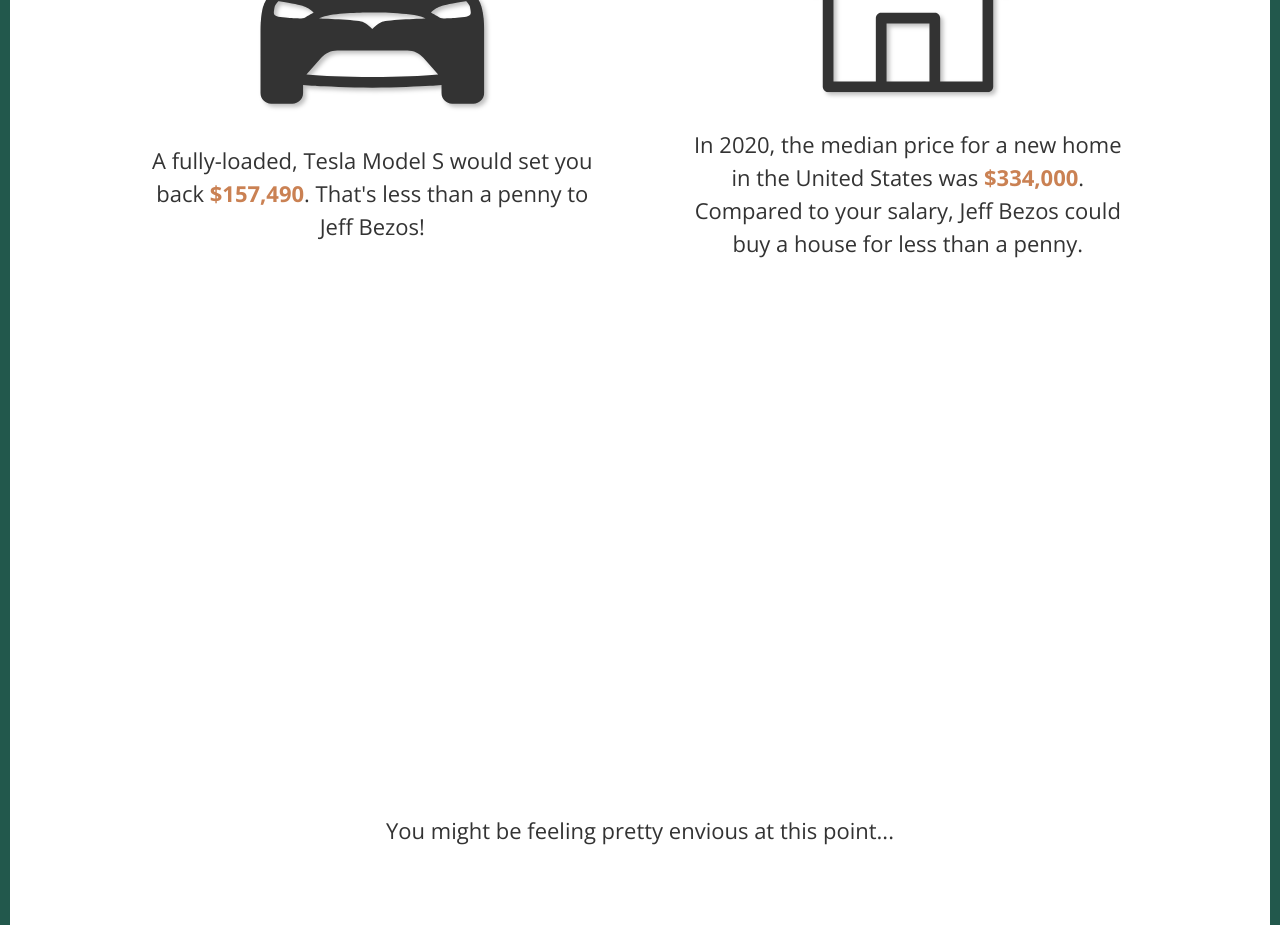
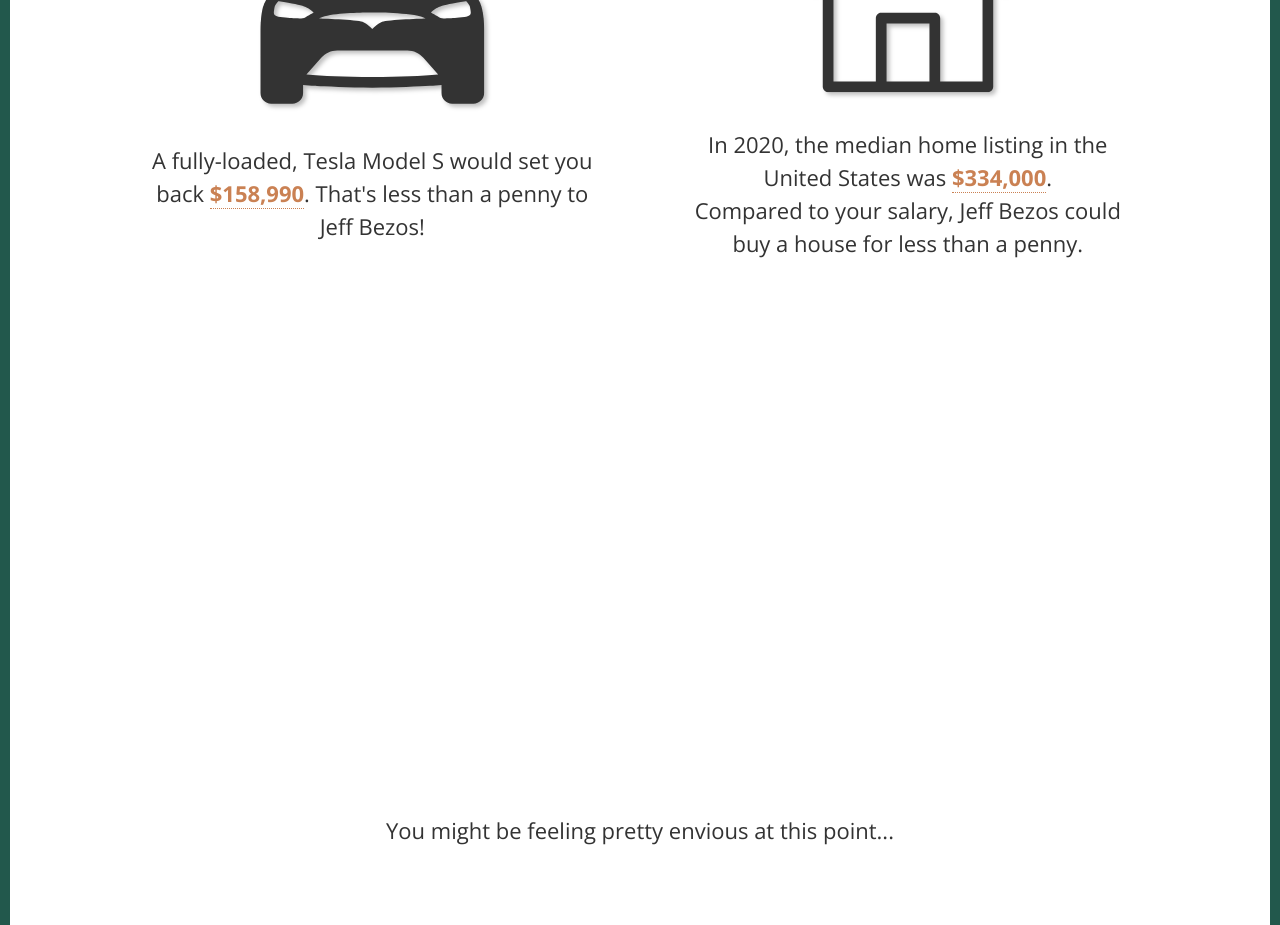
Before and after one commit to joegelay/you-vs-a-billionaire, a React (Create React App) app: page / in a window 1280 px wide. Shown: the part 2780-3705 px from the top of the page. Built offline with nearby package versions, Linux system fonts and the light colour scheme; a web font is replaced by a local one.

Commit message:
add tool tips to tesla, home comparisons

```diff
--- a/src/functions/chooseLatteComparisonText.js
+++ b/src/functions/chooseLatteComparisonText.js
@@ -1,3 +1,5 @@
+import ReactTooltip from "react-tooltip";
+
 export default function chooseLatteComparisonText(multiplier) {
   const latte = 5;
 
@@ -12,15 +14,35 @@ export default function chooseLatteComparisonText(multiplier) {
   );
 
   if (bezosDunkinAmount) {
-    return ` ${
-      bezosDunkinAmount > 1 ? bezosDunkinAmount.toLocaleString() : "a"
-    } Dunkin'${String.fromCharCode(160)}Donuts franchise${
-      bezosDunkinAmount > 1 ? "s" : ""
-    }.`;
+    return (
+      <span>
+        {bezosDunkinAmount > 1
+          ? `${bezosDunkinAmount.toLocaleString()} `
+          : "a "}
+        <span
+          className="dotted"
+          data-tip="Average costs for a new franchise are $1,367,350 according to DunkinFranchising.com"
+        >
+          Dunkin'&nbsp;Donuts
+          <ReactTooltip effect="solid" place="bottom" />
+        </span>{" "}
+        franchise
+        {bezosDunkinAmount > 1 ? "s" : ""}.
+      </span>
+    );
   } else if (bezosVillaAmount) {
-    return ` ${bezosVillaAmount > 1 ? bezosVillaAmount : "a"} villa${
-      bezosVillaAmount > 1 ? "s" : ""
-    } in Tuscany, Italy.`;
+    return (
+      <span>
+        {" "}
+        {bezosVillaAmount > 1 ? bezosVillaAmount : "a"}{" "}
+        <span className="dotted" data-tip="Cost of villa: $350,000">
+          villa
+          {bezosVillaAmount > 1 ? "s" : ""}
+          <ReactTooltip effect="solid" place="bottom" />
+        </span>{" "}
+        in Tuscany, Italy.
+      </span>
+    );
   } else {
     return ` ${
       bezosEspressoAmount > 1 ? bezosEspressoAmount : "a"
--- a/src/pages/PageFour.js
+++ b/src/pages/PageFour.js
@@ -1,9 +1,10 @@
 import Tesla from "../svgs/tesla.svg";
 import House from "../svgs/house.svg";
+import ReactTooltip from "react-tooltip";
 
 export default function PageFour(props) {
   const { multiplier } = props;
-  const teslaCost = 157490;
+  const teslaCost = 158990;
   const houseCost = 334000;
 
   const chooseTeslaText = () => {
@@ -50,8 +51,15 @@ export default function PageFour(props) {
             alt="A Tesla car"
           />
           <h2>
-            A fully-loaded, Tesla Model S would set you back
-            <strong> $157,490</strong>. {chooseTeslaText()}!
+            A fully-loaded, Tesla Model S would set you back{" "}
+            <strong
+              className="dotted"
+              data-tip="MSRP with all upgrades selected on Tesla.com"
+            >
+              ${teslaCost.toLocaleString()}
+            </strong>
+            . {chooseTeslaText()}!
+            <ReactTooltip effect="solid" place="bottom" />
           </h2>
         </div>
 
@@ -63,8 +71,15 @@ export default function PageFour(props) {
             alt="A house"
           />
           <h2>
-            In 2020, the median price for a new home in the United States was
-            <strong> $334,000</strong>.
+            In 2020, the median home listing in the United States was{" "}
+            <strong
+              className="dotted"
+              data-tip="Data sourced from Realtor.com as of December, 2020"
+            >
+              ${houseCost.toLocaleString()}
+            </strong>
+            <ReactTooltip effect="solid" place="bottom" />
+            .
             <br />
             Compared to your salary, Jeff Bezos could buy a house for
             {chooseHouseText()}.
```
